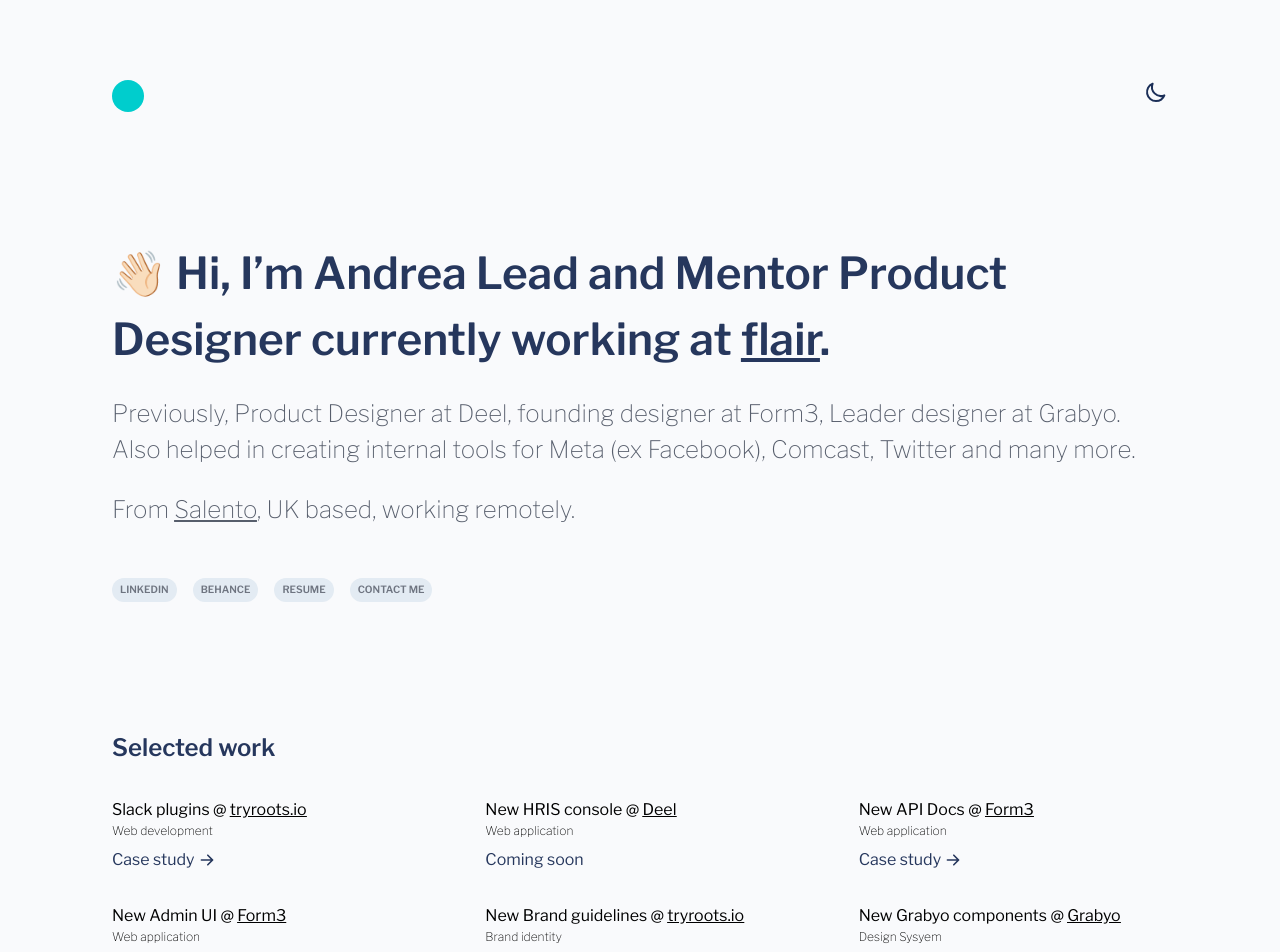
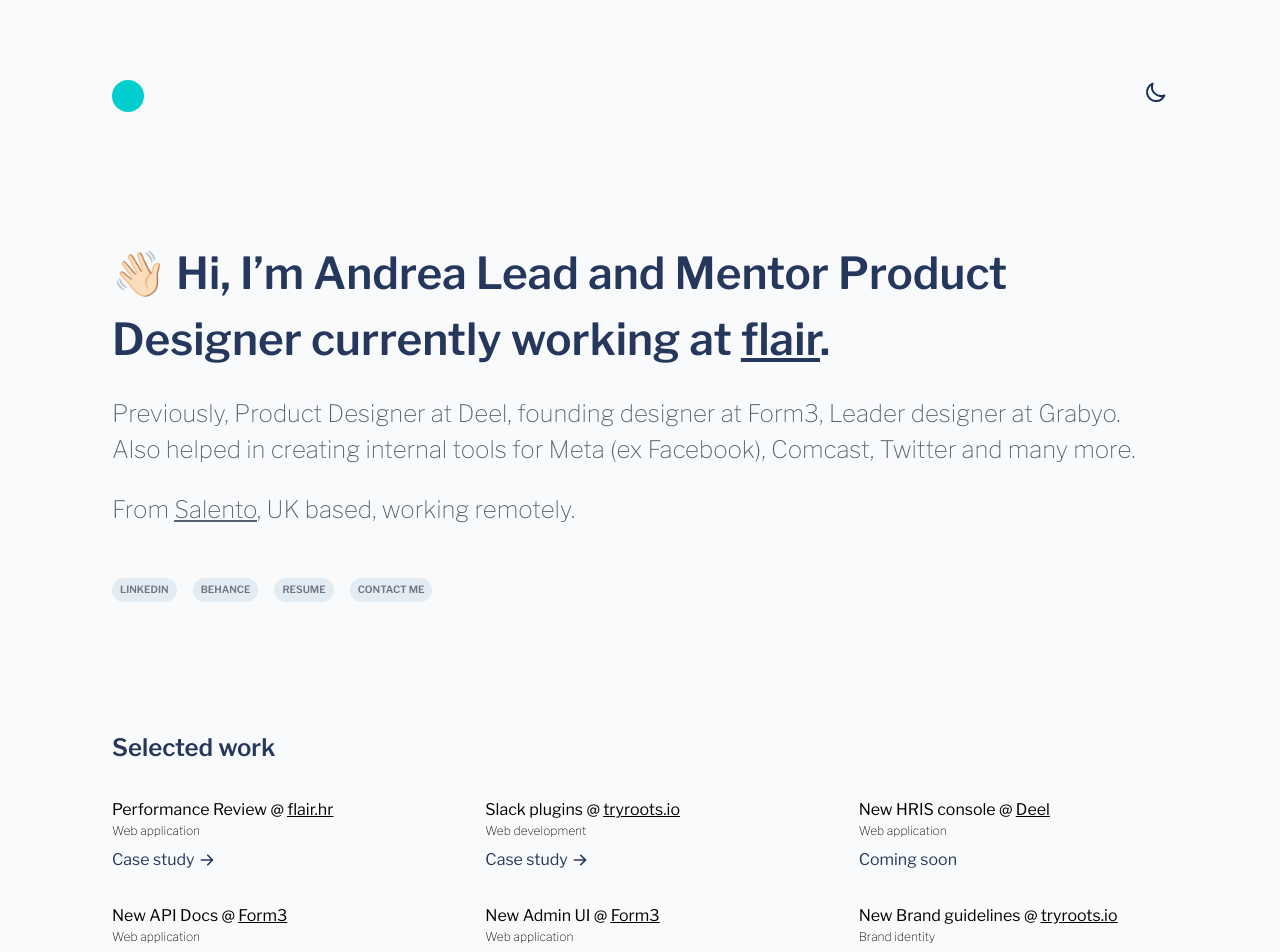
Before and after one commit to ricacostt/andreaportfolio, a Next.js app in the folder my-app/: page / in a window 1280 px wide. Shown: the top 952 px of the page. Built offline with nearby package versions, Linux system fonts and the light colour scheme.

Commit message:
add new job title

```diff
--- a/my-app/components/WorksList/WorksList.js
+++ b/my-app/components/WorksList/WorksList.js
@@ -9,16 +9,102 @@
         Selected work
       </h1>
       <div className="parent">
-
-       <Work work={'Slack plugins'} link={'https://www.deel.com/hr'} company={'tryroots.io'} category={'Web development'} status={'Case study'} project={'https://www.figma.com/proto/el4YFh8G7dWD8LRXKd9sJ7/SLACK-Plugins-%40-Roots?page-id=511%3A3428&node-id=511-3700&viewport=661%2C485%2C0.12&scaling=scale-down-width&starting-point-node-id=511%3A3700'}/>
-       <Work work={'New HRIS console'} link={'https://www.deel.com/'} company={'Deel'} category={'Web application'} status={'Coming soon'} />
-       <Work work={'New API Docs'} link={'https://www.form3.tech/'} company={'Form3'} category={'Web application'} status={'Case study'} project={'https://www.figma.com/proto/lnOGK42AUpcfpfanyOL1tM/API-Docs---Case-Study?page-id=0%3A1&node-id=214-31&viewport=654%2C546%2C0.03&scaling=min-zoom&starting-point-node-id=214%3A31'}/>
-       <Work work={'New Admin UI '} link={'https://www.form3.tech/'} company={'Form3'} category={'Web application'} status={'Case study'} project={'https://www.figma.com/proto/hpb8yATIxwWZAxTXcGATPV/Form3-ADMIN-UI---Case-study?page-id=2480%3A4004&node-id=2602-8541&viewport=661%2C430%2C0.05&scaling=min-zoom&starting-point-node-id=2602%3A8541'}/>
-       <Work work={'New Brand guidelines'} link={'https://www.form3.tech/'} company={'tryroots.io'} category={'Brand identity'} status={'Case study'} project={'https://www.figma.com/proto/Ya5vPXFUeqbQp5jrcdWWc4/BRAND-System-2020-Proto?page-id=794%3A0&node-id=877-2381&viewport=492%2C369%2C0.05&scaling=contain&starting-point-node-id=877%3A2381'}/>
-       <Work work={'New Grabyo components'} link={'https://about.grabyo.com/'} company={'Grabyo'} category={'Design Sysyem'} status={'Case study'} project={'https://www.figma.com/proto/3aNocId1PgUU8maJIbxTlL/New-Grabyo-Components?page-id=0%3A1&node-id=977-470&viewport=738%2C239%2C0.3&scaling=scale-down-width'}/>
-       <Work work={'New Grabyo Editor'} link={'https://about.grabyo.com/'} company={'Grabyo'} category={'Web application'} status={'Case study'} project={'https://www.figma.com/proto/0KRIOXJJJ88aOJYSADvVZh/Grabyo-New-EDITOR?page-id=0%3A1&node-id=2-238&viewport=600%2C225%2C0.04&scaling=min-zoom&starting-point-node-id=2%3A238'}/>
-       <Work work={'New Grabyo web pages'} link={'https://about.grabyo.com/'} company={'Grabyo'} category={'Web development'} status={'Case study'} project={'https://www.figma.com/proto/tyNheOW9w7i8MqsCSg56K7/Grabyo-New-web-templates?page-id=1286%3A966&node-id=1286-977&viewport=241%2C48%2C0.06&scaling=scale-down-width&starting-point-node-id=1286%3A977&show-proto-sidebar=1'}/>
-       <Work work={'HiParkr'} company={'Client'} category={'Mobile application'} status={'Case study'} project={'https://www.figma.com/proto/QPA9zNYO2bNq66Fdoxbrpu4d/HiParkr_-Project?page-id=0%3A1&node-id=91-3583&viewport=561%2C96%2C0.1&scaling=scale-down-width&starting-point-node-id=91%3A3583'}/>
+        <Work
+          work={"Performance Review"}
+          link={"https://flair.hr/en/"}
+          company={"flair.hr"}
+          category={"Web application"}
+          status={"Case study"}
+          project={
+            "https://www.figma.com/proto/0IoxnF9mY6aW9YBQtyWcEe/Flair---Performance-Review-Case-Study?page-id=0%3A1&type=design&node-id=28-1728&viewport=561%2C448%2C0.06&t=TxjhYmM2oFNsploM-1&scaling=scale-down-width&mode=design"
+          }
+        />
+        <Work
+          work={"Slack plugins"}
+          link={"https://www.deel.com/hr"}
+          company={"tryroots.io"}
+          category={"Web development"}
+          status={"Case study"}
+          project={
+            "https://www.figma.com/proto/el4YFh8G7dWD8LRXKd9sJ7/SLACK-Plugins-%40-Roots?page-id=511%3A3428&node-id=511-3700&viewport=661%2C485%2C0.12&scaling=scale-down-width&starting-point-node-id=511%3A3700"
+          }
+        />
+        <Work
+          work={"New HRIS console"}
+          link={"https://www.deel.com/"}
+          company={"Deel"}
+          category={"Web application"}
+          status={"Coming soon"}
+        />
+        <Work
+          work={"New API Docs"}
+          link={"https://www.form3.tech/"}
+          company={"Form3"}
+          category={"Web application"}
+          status={"Case study"}
+          project={
+            "https://www.figma.com/proto/lnOGK42AUpcfpfanyOL1tM/API-Docs---Case-Study?page-id=0%3A1&node-id=214-31&viewport=654%2C546%2C0.03&scaling=min-zoom&starting-point-node-id=214%3A31"
+          }
+        />
+        <Work
+          work={"New Admin UI "}
+          link={"https://www.form3.tech/"}
+          company={"Form3"}
+          category={"Web application"}
+          status={"Case study"}
+          project={
+            "https://www.figma.com/proto/hpb8yATIxwWZAxTXcGATPV/Form3-ADMIN-UI---Case-study?page-id=2480%3A4004&node-id=2602-8541&viewport=661%2C430%2C0.05&scaling=min-zoom&starting-point-node-id=2602%3A8541"
+          }
+        />
+        <Work
+          work={"New Brand guidelines"}
+          link={"https://www.form3.tech/"}
+          company={"tryroots.io"}
+          category={"Brand identity"}
+          status={"Case study"}
+          project={
+            "https://www.figma.com/proto/Ya5vPXFUeqbQp5jrcdWWc4/BRAND-System-2020-Proto?page-id=794%3A0&node-id=877-2381&viewport=492%2C369%2C0.05&scaling=contain&starting-point-node-id=877%3A2381"
+          }
+        />
+        <Work
+          work={"New Grabyo components"}
+          link={"https://about.grabyo.com/"}
+          company={"Grabyo"}
+          category={"Design Sysyem"}
+          status={"Case study"}
+          project={
+            "https://www.figma.com/proto/3aNocId1PgUU8maJIbxTlL/New-Grabyo-Components?page-id=0%3A1&node-id=977-470&viewport=738%2C239%2C0.3&scaling=scale-down-width"
+          }
+        />
+        <Work
+          work={"New Grabyo Editor"}
+          link={"https://about.grabyo.com/"}
+          company={"Grabyo"}
+          category={"Web application"}
+          status={"Case study"}
+          project={
+            "https://www.figma.com/proto/0KRIOXJJJ88aOJYSADvVZh/Grabyo-New-EDITOR?page-id=0%3A1&node-id=2-238&viewport=600%2C225%2C0.04&scaling=min-zoom&starting-point-node-id=2%3A238"
+          }
+        />
+        <Work
+          work={"New Grabyo web pages"}
+          link={"https://about.grabyo.com/"}
+          company={"Grabyo"}
+          category={"Web development"}
+          status={"Case study"}
+          project={
+            "https://www.figma.com/proto/tyNheOW9w7i8MqsCSg56K7/Grabyo-New-web-templates?page-id=1286%3A966&node-id=1286-977&viewport=241%2C48%2C0.06&scaling=scale-down-width&starting-point-node-id=1286%3A977&show-proto-sidebar=1"
+          }
+        />
+        <Work
+          work={"HiParkr"}
+          company={"Client"}
+          category={"Mobile application"}
+          status={"Case study"}
+          project={
+            "https://www.figma.com/proto/QPA9zNYO2bNq66Fdoxbrpu4d/HiParkr_-Project?page-id=0%3A1&node-id=91-3583&viewport=561%2C96%2C0.1&scaling=scale-down-width&starting-point-node-id=91%3A3583"
+          }
+        />
       </div>
     </div>
   );
```
